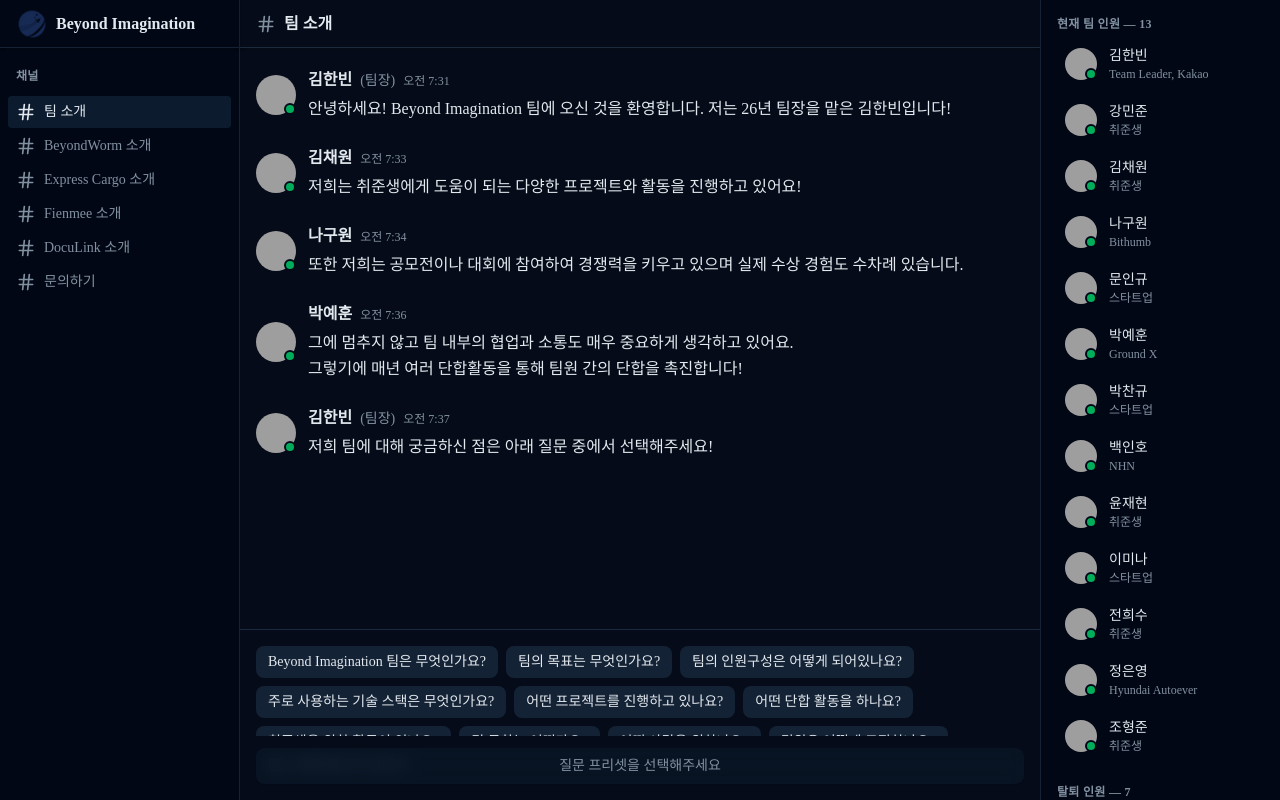
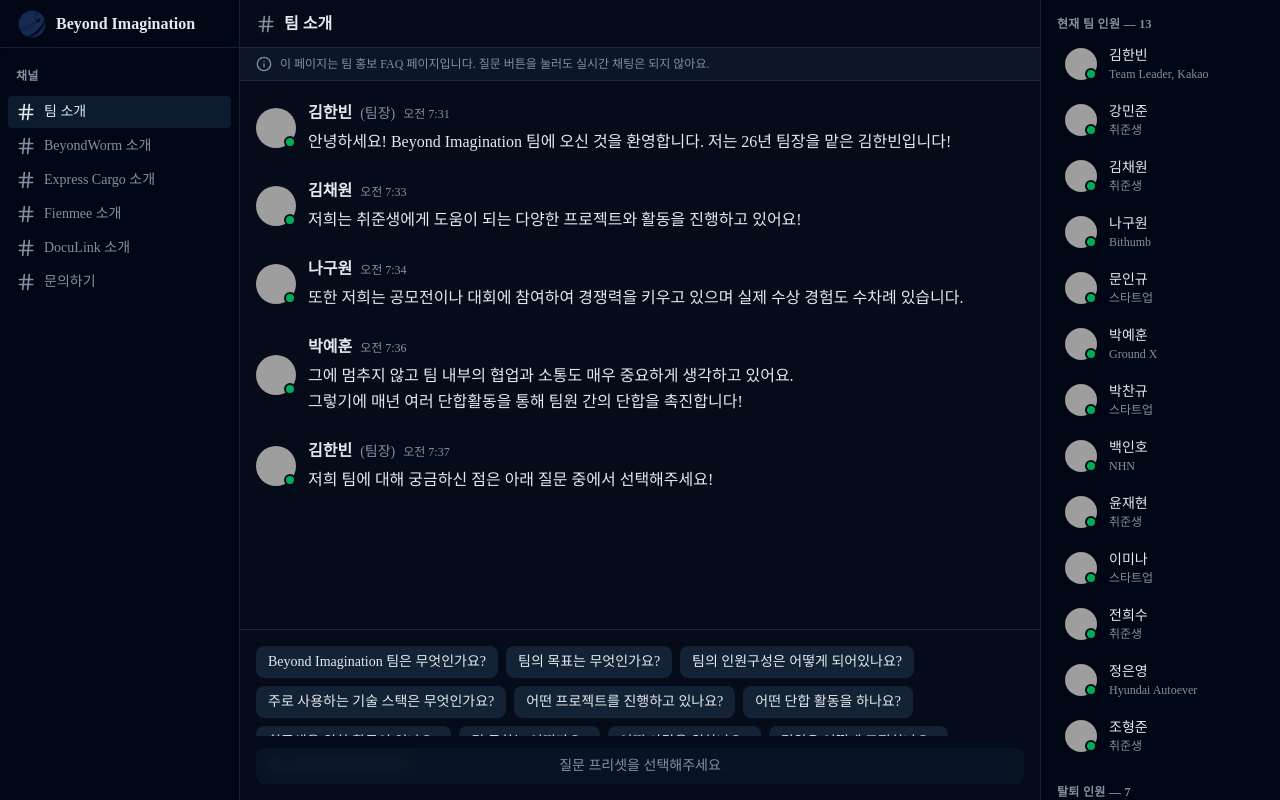
Before and after one commit to konempty/team-promotion-page, a React (Vite) app: page / in a window 1280 px wide. Built offline with nearby package versions, Linux system fonts and the light colour scheme; grey boxes are pictures that could not be loaded.

Commit message:
안내 문구 추가

```diff
--- a/src/components/chat-area.tsx
+++ b/src/components/chat-area.tsx
@@ -1,4 +1,4 @@
-import { Hash } from "lucide-react"
+import { Hash, Info } from "lucide-react"
 import ChatMessages from "@/components/chat-messages"
 import ChatInput from "@/components/chat-input"
 import { useState } from "react"
@@ -31,6 +31,14 @@ export default function ChatArea({ channelData }: ChatAreaProps) {
         <h2 className="font-medium text-sm text-foreground">{channelData.name}</h2>
       </div>
 
+      {/* Notice Banner */}
+      <div className="px-4 py-2 bg-muted/50 border-b border-border flex items-center gap-2">
+        <Info className="w-4 h-4 text-muted-foreground shrink-0" />
+        <p className="text-xs text-muted-foreground">
+          이 페이지는 팀 홍보 FAQ 페이지입니다. 질문 버튼을 눌러도 실시간 채팅은 되지 않아요.
+        </p>
+      </div>
+
       {/* Messages Area */}
       <ChatMessages channelData={channelData} newMessages={channelMessages[channelData.id] || []} />
 
```
